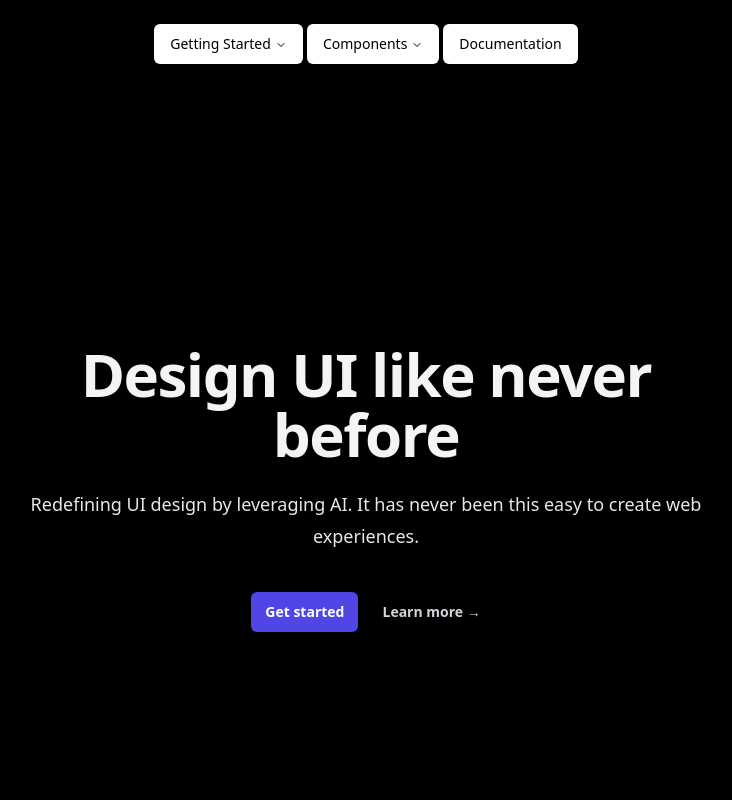
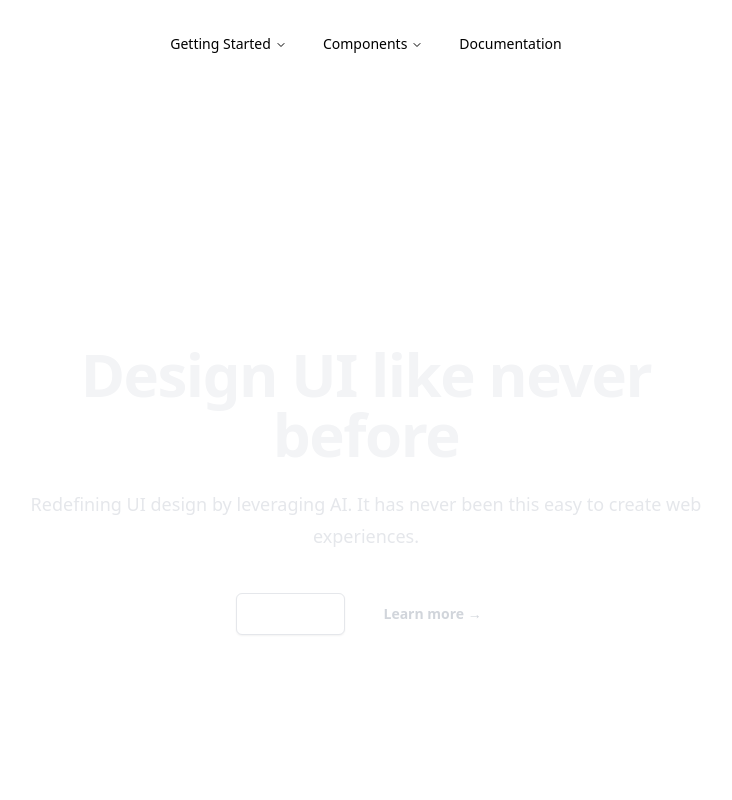
Before and after one commit to emanation-ai/vite-ts-react-shadcn-tw, a React (Vite) app: page / in a window 1280 px wide. Shown: the top 800 px of the page, without its empty margins (274-1006 px from the left). Built offline with nearby package versions, Linux system fonts and the light colour scheme.

Commit message:
fix bg color

```diff
--- a/src/App.tsx
+++ b/src/App.tsx
@@ -6,7 +6,7 @@
 function App() {
   return (
     <main>
-      <div className="bg-black">
+      <div className="bg-white">
         <nav
           className="flex items-center justify-center pt-6 lg:px-8"
           aria-label="Global"
@@ -29,13 +29,13 @@
               <div className="mt-10 flex items-center justify-center gap-x-6">
                 <a
                   href="#"
-                  className="rounded-md bg-indigo-600 px-3.5 py-2.5 text-sm font-semibold text-white shadow-sm hover:bg-indigo-500 focus-visible:outline focus-visible:outline-2 focus-visible:outline-offset-2 focus-visible:outline-indigo-600"
+                  className="rounded-md bg-white text-black border px-3.5 py-2.5 text-sm font-semibold text-white shadow-sm hover:bg-indigo-500 focus-visible:outline focus-visible:outline-2 focus-visible:outline-offset-2 focus-visible:outline-indigo-600"
                 >
                   {heroData.call_to_action}
                 </a>
                 <a
                   href="#"
-                  className="text-sm font-semibold leading-6 text-gray-300"
+                  className="text-sm font-semibold leading-6 text-gray-300 px-3.5 py-2.5"
                 >
                   {heroData.secondary_call_to_action}{' '}
                   <span aria-hidden="true">→</span>
```
